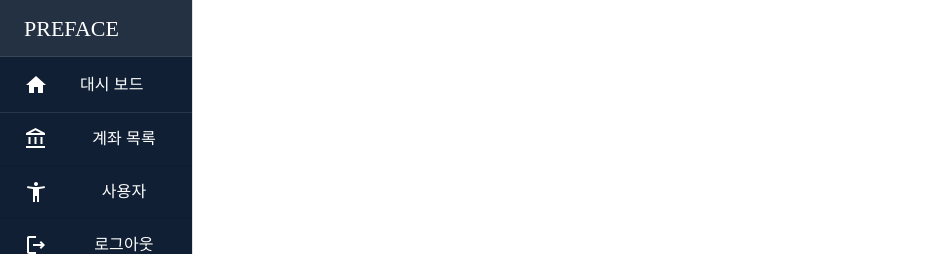
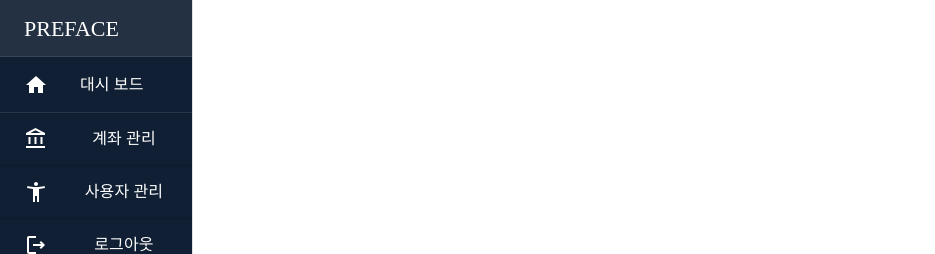
Before and after one commit to wanted-pre-onboarding-frontend-6/pre-onboarding-assignment-week-4-1-team-5-A-, a React (Create React App) app: page / in a window 1280 px wide. Shown: the top 254 px of the page, without its empty margins (0-935 px from the left). Built offline with nearby package versions, Linux system fonts and the light colour scheme.

Commit message:
Fix: 메뉴명 수정 및 icon 추가 로직 변경

```diff
--- a/src/components/layout/sider/index.tsx
+++ b/src/components/layout/sider/index.tsx
@@ -43,7 +43,7 @@ export default function Sider() {
           </ListItemIcon>
           <ListItemText>대시 보드</ListItemText>
         </ListItem>
-        {SIDE_MENU.map(({ id, children }) => (
+        {SIDE_MENU.map(({ id, icon, children }) => (
           <Box key={id} sx={{ bgcolor: '#101F33' }}>
             <ListItem
               sx={{
@@ -56,11 +56,7 @@ export default function Sider() {
               }}
               onClick={() => onChildDropDown(id)}
             >
-              <ListItemIcon>
-                {id === '계좌 목록' && <AccountBalanceOutlinedIcon sx={{ color: 'white' }} />}
-                {id === '사용자' && <AccessibilityNewOutlinedIcon sx={{ color: 'white' }} />}
-                {id === '로그아웃' && <LogoutOutlinedIcon sx={{ color: 'white' }} />}
-              </ListItemIcon>
+              <ListItemIcon>{icon}</ListItemIcon>
               <ListItemText sx={{ color: '#fff' }}>{id}</ListItemText>
             </ListItem>
             {childDropDownOpen.some((el) => el === id) &&
@@ -81,25 +77,28 @@ export default function Sider() {
 
 const SIDE_MENU = [
   {
-    id: '계좌 목록',
+    id: '계좌 관리',
+    icon: <AccountBalanceOutlinedIcon sx={{ color: 'white' }} />,
     children: [
       {
-        id: '투자 계좌',
+        id: '계좌 목록',
         active: true,
       },
     ],
   },
   {
-    id: '사용자',
+    id: '사용자 관리',
+    icon: <AccessibilityNewOutlinedIcon sx={{ color: 'white' }} />,
     children: [
       {
-        id: '사용자 관리',
+        id: '사용자 목록',
         active: true,
       },
     ],
   },
   {
     id: '로그아웃',
+    icon: <LogoutOutlinedIcon sx={{ color: 'white' }} />,
   },
 ];
 
```
